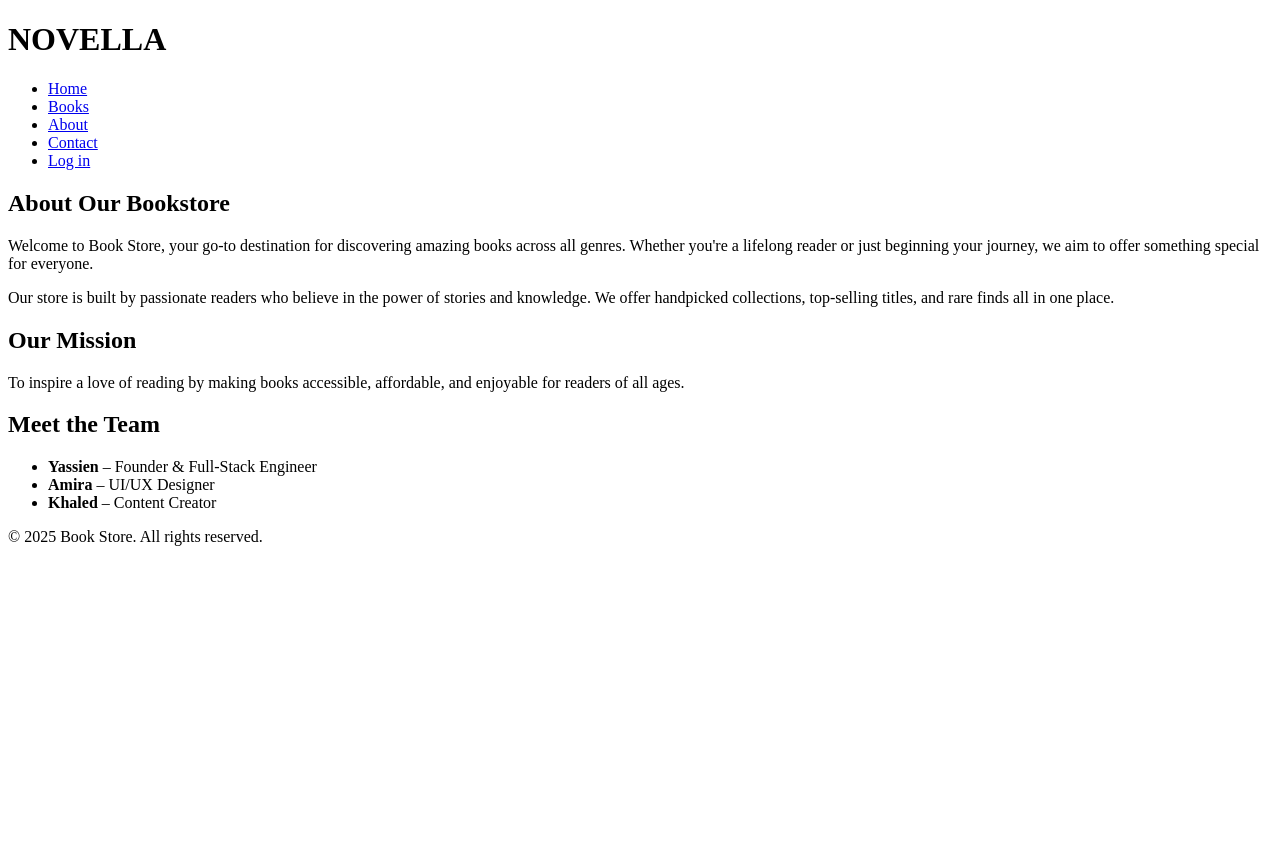
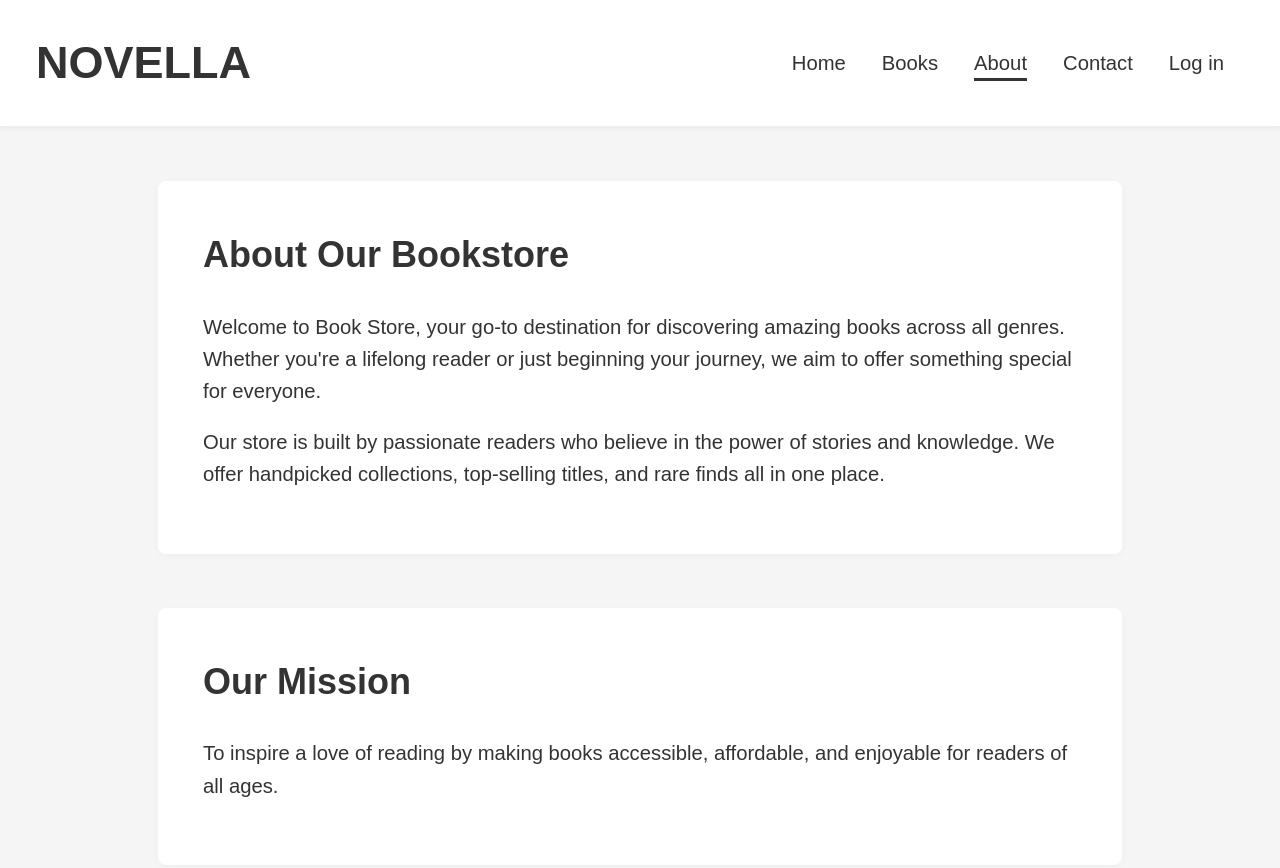
Before and after one commit to k0rn3lDev/Book-Store, a plain HTML site: page frontend/about.html in a window 1280 px wide. Shown: the top 868 px of the page. Before the commit the page ends 800 px from the top, so only its background shows below. Drawn offline with Linux system fonts and the light colour scheme; a script that the page names is missing.

Commit message:
First about.html style and editing style of index.html

```diff
--- a/frontend/about.html
+++ b/frontend/about.html
@@ -6,7 +6,7 @@
   <meta charset="UTF-8" />
   <meta name="viewport" content="width=device-width, initial-scale=1.0"/>
 
-  <!-- <link rel="stylesheet" href="css/style.css" /> -->
+  <link rel="stylesheet" href="css/style.css" />
   <link rel="stylesheet" href="css/responsive.css" />
 
   <script src="js/script.js"></script>
@@ -52,9 +52,9 @@
     <section class="team-section">
       <h2>Meet the Team</h2>
       <ul>
-        <li><strong>Yassien</strong> – Founder & Full-Stack Engineer</li>
-        <li><strong>Amira</strong> – UI/UX Designer</li>
-        <li><strong>Khaled</strong> – Content Creator</li>
+        <li><img src="assets/about_image.jpg" alt=""><strong>Yassien Islam</strong> – Founder & Full-Stack Engineer</li>
+        <li><img src="assets/about_image.jpg" alt=""><strong>Ali Ashraf</strong> – UI/UX Designer</li>
+        <li><img src="assets/about_image.jpg" alt=""><strong>Malek Zaki</strong> – Content Creator</li>
       </ul>
     </section>
   </main>
--- a/frontend/css/style.css
+++ b/frontend/css/style.css
@@ -49,13 +49,13 @@ nav li:last-child a {
 }
 
 .banner h1 {
-    font-size: 24px;
+    font-size: 50px;
     margin-bottom: 15px;
 }
 
 .banner p {
     margin-bottom: 25px;
-    font-size: 16px;
+    font-size: 25px;
 }
 
 .cta-button {
@@ -64,7 +64,7 @@ nav li:last-child a {
     background-color: #000;
     color: #fff;
     text-decoration: none;
-    font-size: 14px;
+    font-size: 25px;
 }
 
 /* Featured Books Section */
@@ -95,7 +95,7 @@ nav li:last-child a {
 #more_books a {
     color: #333;
     text-decoration: none;
-    font-size: 14px;
+    font-size: 25px;
 }
 
 /* Footer */
@@ -107,30 +107,151 @@ footer {
 }
 
 /* Responsive Adjustments */
-@media (max-width: 900px) {
-    .book-list {
-        grid-template-columns: repeat(3, 1fr);
-    }
-}
-
-@media (max-width: 600px) {
-    header {
-        flex-direction: column;
-        padding: 20px;
-    }
-
-    nav ul {
-        margin-top: 20px;
-        gap: 15px;
-    }
-
-    .book-list {
-        grid-template-columns: repeat(2, 1fr);
-    }
-}
 
 @media (max-width: 400px) {
     .book-list {
         grid-template-columns: 1fr;
     }
 }
+
+/* about.css */
+
+/* 1. Global Reset & Base Styles */
+* {
+    margin: 0;
+    padding: 0;
+    box-sizing: border-box;
+  }
+
+  /* Increase base font size for all text */
+  html {
+    font-size: 18px;
+  }
+
+  body {
+    font-family: Arial, sans-serif;
+    line-height: 1.6;
+    background-color: #f5f5f5;
+    color: #333;
+  }
+
+  /* 2. Header & Navigation */
+  header {
+    background-color: #fff;
+    padding: 1.5rem 2rem;
+    box-shadow: 0 2px 4px rgba(0,0,0,0.05);
+    display: flex;
+    align-items: center;
+    justify-content: space-between;
+  }
+
+  header h1 {
+    font-size: 2.5rem;
+  }
+
+  nav ul {
+    list-style: none;
+    display: flex;
+    gap: 2rem;
+  }
+
+  nav a {
+    font-size: 1.125rem;
+    font-weight: 500;
+    padding-bottom: 0.25rem;
+    transition: color 0.2s ease;
+  }
+
+  nav a:hover {
+    color: #0077cc;
+  }
+
+  nav a.active {
+    border-bottom: 3px solid #333;
+  }
+
+  /* 3. Main Content Container */
+  main {
+    max-width: 1000px;
+    margin: 3rem auto;
+    padding: 0 1rem;
+    display: flex;
+    flex-direction: column;
+    gap: 3rem;
+  }
+
+  /* 4. Section “Card” Styles */
+  .about-section,
+  .mission-section,
+  .team-section {
+    background-color: #fff;
+    padding: 2.5rem;
+    border-radius: 8px;
+    box-shadow: 0 2px 8px rgba(0,0,0,0.03);
+  }
+
+  .about-section h2,
+  .mission-section h2,
+  .team-section h2 {
+    margin-bottom: 1.5rem;
+    font-size: 2rem;
+  }
+
+  /* Paragraphs */
+  .about-section p,
+  .mission-section p {
+    font-size: 1.125rem;
+    margin-bottom: 1rem;
+  }
+
+  /* 5. Team List Grid */
+  .team-section ul {
+    list-style: none;
+    display: grid;
+    grid-template-columns: repeat(auto-fill, minmax(220px, 1fr));
+    gap: 1.5rem;
+  }
+
+  .team-section li {
+    background-color: #fafafa;
+    padding: 1.5rem;
+    border-radius: 6px;
+    box-shadow: 0 1px 4px rgba(0,0,0,0.02);
+    font-size: 1rem;
+  }
+
+  /* 6. Footer */
+  footer {
+    text-align: center;
+    padding: 1.5rem 0;
+    margin-top: 3rem;
+    background-color: #fff;
+    box-shadow: 0 -2px 4px rgba(0,0,0,0.05);
+    font-size: 1rem;
+  }
+
+/* 8. Team Images Vertical Layout */
+.team-section ul {
+    padding: 0;
+    margin: 0;
+    list-style: none;
+  }
+
+  .team-section li {
+    display: flex;
+    flex-direction: column;
+    align-items: center;
+    text-align: center;
+    gap: 0.5rem;
+    padding: 1rem;
+    background-color: #fafafa;
+    border-radius: 6px;
+    box-shadow: 0 1px 4px rgba(0,0,0,0.02);
+  }
+
+  .team-section li img {
+    width: 100px;               /* حجم موحد أكبر قليلاً */
+    height: 100px;
+    object-fit: cover;
+    border-radius: 50%;
+  }
```
Also changed, not shown: frontend/index.html (+1 -1 lines), frontend/assets/about_image.jpg (added).
